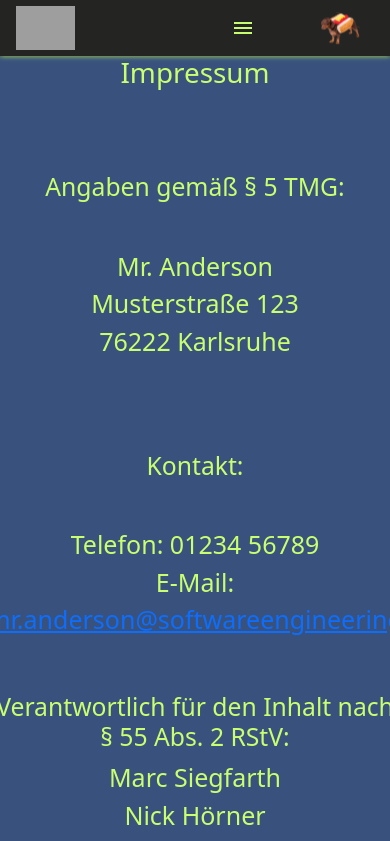
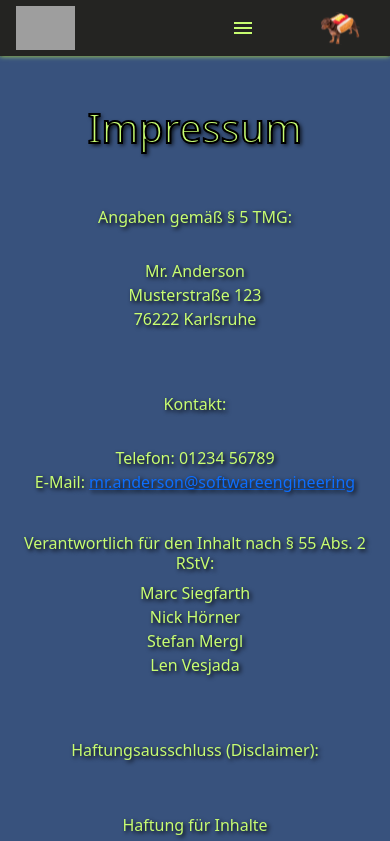
Before and after one commit to SE-TINF22B6/CookHub, a React (Create React App) app in the folder Frontend/: page /impressum in a window 390 px wide. Shown: the top 841 px of the page. Built offline with nearby package versions, Linux system fonts and the light colour scheme; no server answers; grey boxes are pictures that could not be loaded.

Commit message:
// Impressum -> is now responsive -> small design changes

```diff
--- a/Frontend/src/pages/Impressum.tsx
+++ b/Frontend/src/pages/Impressum.tsx
@@ -6,9 +6,15 @@ export default function Impressum(){
     return(
 
         <div className="ImpressumPage">
+
+            <div className="header">
+                <h1>Impressum</h1>
+            </div>
+
+
             <div className="body">
+
                     <div className="content">
-                        <h1>Impressum</h1>
                         <br/><br/>
                         <h2>Angaben gemäß § 5 TMG:</h2>
                         <br/>
@@ -49,8 +55,7 @@ export default function Impressum(){
                         <h3>Urheberrecht</h3>
                         <br/>
                         <p>Die durch die Seitenbetreiber erstellten Inhalte und Werke auf diesen Seiten unterliegen dem deutschen Urheberrecht. ...</p>
-                        <br/><br/><br/><br/><br/><br/><br/><br/><br/><br/>
-
+                        <br/><br/>
                     </div>
 
             </div>
--- a/Frontend/src/style/Impressum.css
+++ b/Frontend/src/style/Impressum.css
@@ -1,20 +1,85 @@
 .ImpressumPage {
     display: flex;
     flex-direction: column;
-    justify-content: flex-start; /* Startet die Ausrichtung vom Anfang */
+    justify-content: flex-start;
     background-color: #38527D;
     background-size: cover;
 }
 
+.header {
+    text-align: center;
+    margin-top: 2rem;
+    text-shadow: 2px 2px 4px #000000;
+}
+
+.header h1 {
+    font-size: 3rem;
+    color: #c7fc71;
+}
+
 .body {
-    position: relative;
     display: flex;
     width: 100%;
     text-align: center;
     justify-content: center;
+    text-shadow: 2px 2px 4px #000000;
+    margin-top: 2rem;
+}
+
+.body h2 {
+    font-size: 1.5rem;
+    color: #c7fc71;
+}
+
+.body h3 {
+    font-size: 1.5rem;
+    color: #c7fc71;
 }
 
 .content {
-    color: #C9FE71;
-    font-size: 25px;
+    color: #c7fc71;
+    font-size: 100%;
 }
+
+
+@media (max-width: 1100px){
+    .ImpressumPage {
+        font-size: 100%;
+        padding: 1rem;
+    }
+
+    .body {
+        margin-top: 0;
+    }
+
+    .body h2 {
+        font-size: 100%;
+    }
+
+    .body h3 {
+        font-size: 100%;
+    }
+
+    .content {
+        color: #C9FE71;
+        font-size: 100%;
+    }
+
+    .header h1 {
+        font-size: 250%;
+        color: #c7fc71;
+    }
+
+    .headerAboutUs {
+        padding: 1rem;
+    }
+
+    .carlos img{
+        width: 100%;
+    }
+
+    .Carlos_PopUP {
+        display: none;
+    }
+
+}
```
